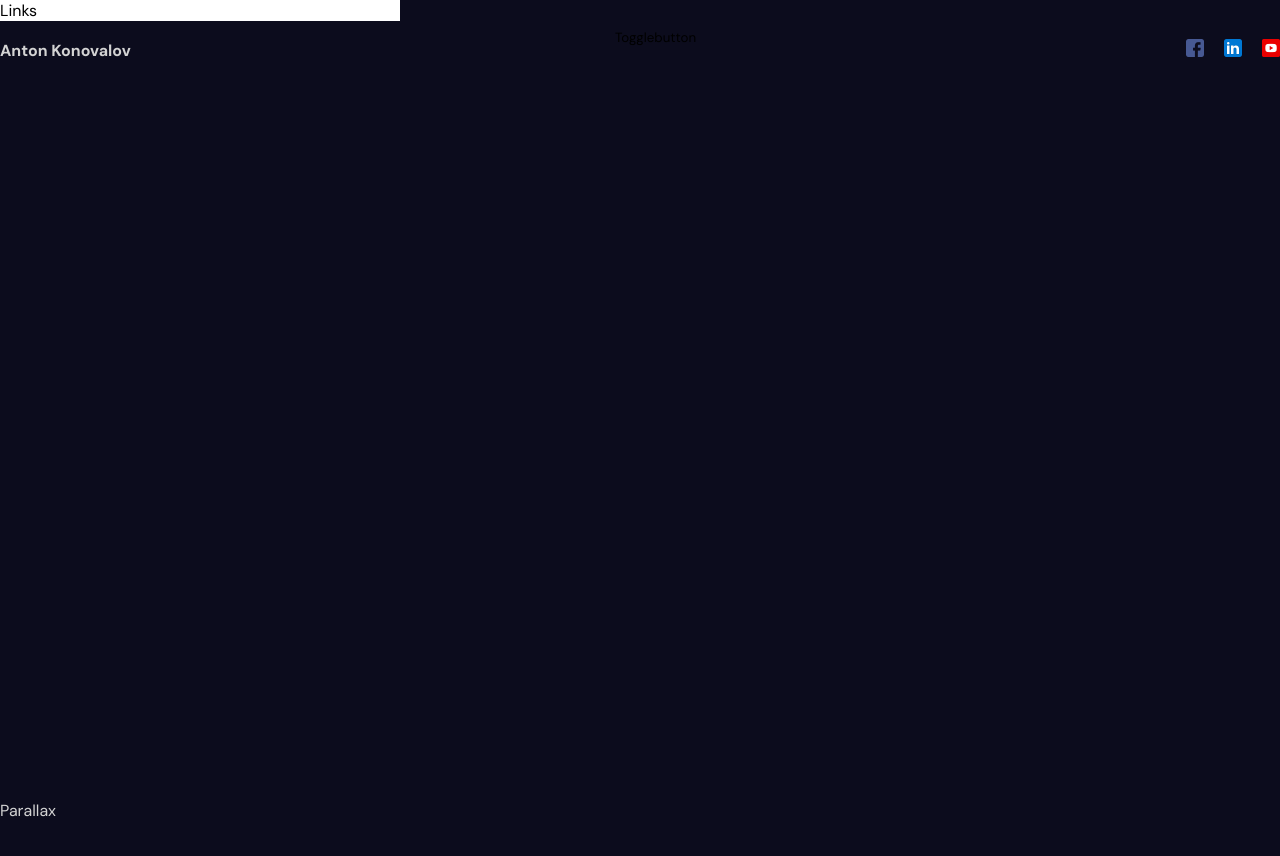
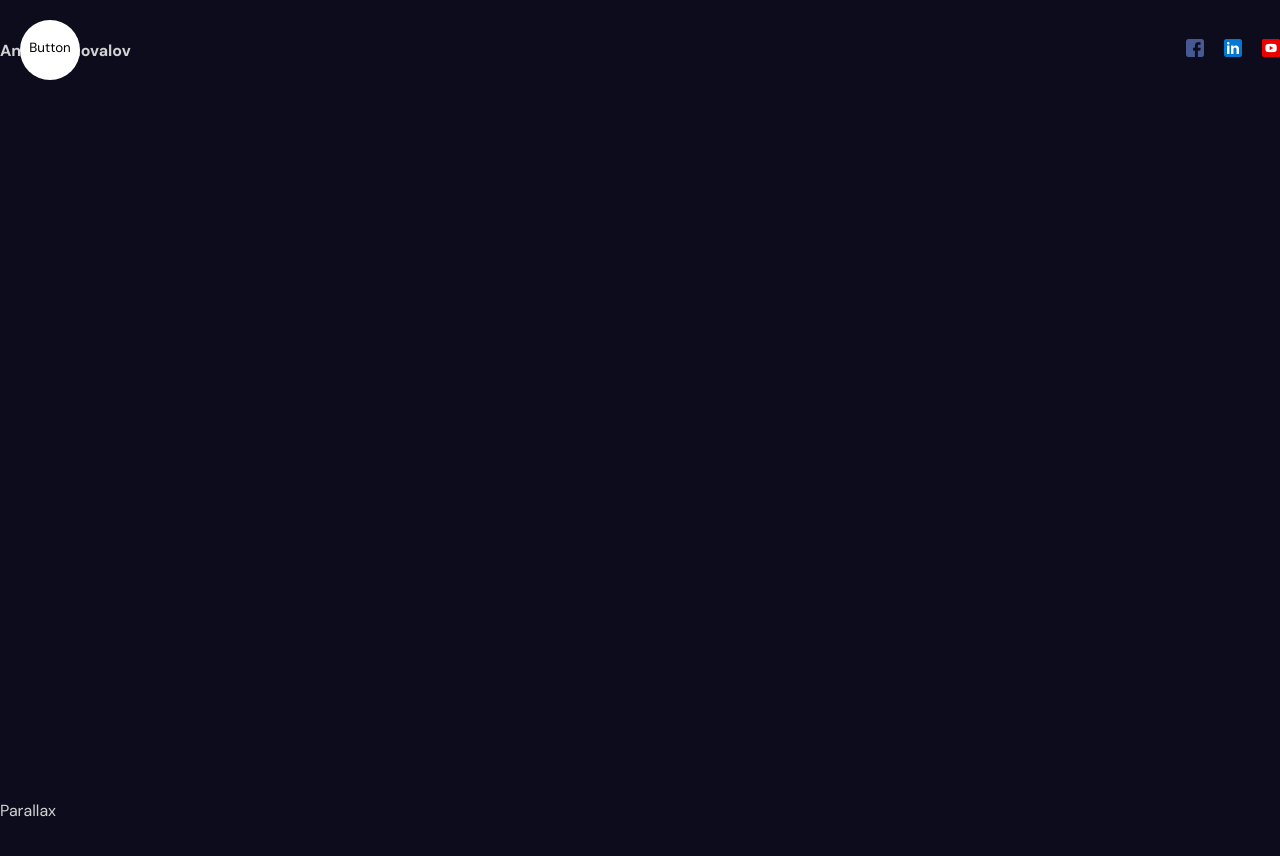
Before and after one commit to AntoniusKonovalov/portfolio, a React (Vite) app: page / in a window 1280 px wide. Shown: the top 856 px of the page. Built offline with nearby package versions, Linux system fonts and the light colour scheme.

Commit message:
sidebar animation

```diff
--- a/src/components/sidebar/Sidebar.jsx
+++ b/src/components/sidebar/Sidebar.jsx
@@ -1,23 +1,41 @@
 import "./sidebar.scss";
 import Links from "./links/Links";
 import Togglebutton from "./toggleButton/Togglebutton";
-import { useState } from "react";
+import { useEffect, useState } from "react";
+import { motion } from "framer-motion";
+
 
 const Sidebar = () => {
     const [open, setOpen] = useState(false);
+    useEffect(() => {
+        console.log(open);
+        }, [open]);
 
-    const variants = {
-        open: { x: "0%" },
-        closed: { x: "-100%" },
-    };
+  const variants = {
+    open: {
+      clipPath: "circle(1200px at 50px 50px)",
+        transition: {
+            type: "spring",
+            stiffness: 20,        },
+    },
+    closed: {
+      clipPath: "circle(30px at 50px 50px)",
+      transition: {
+        delay: 0.5,
+        type: "spring",
+        stiffness: 400,
+        damping: 40,
+      },
+    },
+  };
 
   return (
-    <div className="sidebar">
-      <div className="bg">
+    <motion.div className="sidebar" animate={open ? "open" : "closed"}>
+      <motion.div className="bg" variants={variants}>
         <Links />
-      </div>
-      <Togglebutton />
-    </div>
+      </motion.div>
+      <Togglebutton setOpen={setOpen} open={open}/>
+    </motion.div>
   );
 };
 
--- a/src/components/sidebar/links/Links.jsx
+++ b/src/components/sidebar/links/Links.jsx
@@ -2,7 +2,7 @@
 
 const Links = () => {
   return (
-    <div>
+    <div className='links'>
       Links
     </div>
   )
--- a/src/components/sidebar/sidebar.scss
+++ b/src/components/sidebar/sidebar.scss
@@ -11,6 +11,7 @@
         position: fixed;
         top: 0;
         left: 0;
+        bottom: 0;
         width: 400px;
         background: white;
 
@@ -36,9 +37,11 @@
         height: 50px;
         border-radius: 50%;
         position: fixed;
-        top: 25px;
+        top: 35px;
+        left: 25px;
         height: 25px;
         background-color: transparent;
         border: none;
+        cursor: pointer;
     }
 }
--- a/src/components/sidebar/toggleButton/Togglebutton.jsx
+++ b/src/components/sidebar/toggleButton/Togglebutton.jsx
@@ -2,8 +2,8 @@
 
 const Togglebutton = ({setOpen}) => {
   return (
-    <button onClick={() => setOpen(prev => !prev)}>
-      Togglebutton
+    <button onClick={() => setOpen((prev) => !prev)}>
+      Button
     </button>
   )
 }
```
